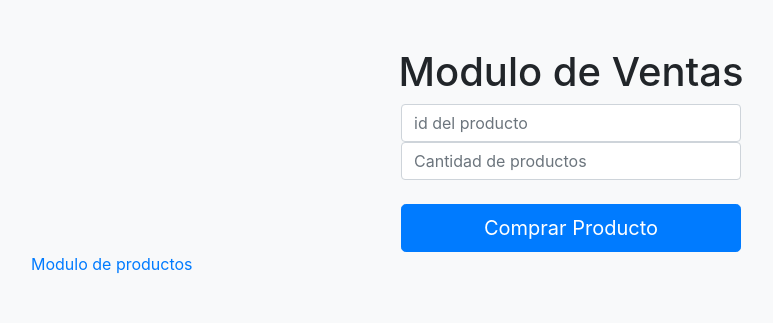
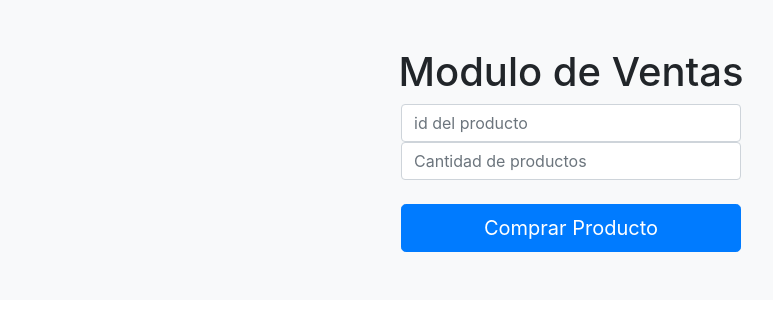
Before and after one commit to eduvinTrigos/pr_konectta, a CodeIgniter app: page /prueba_conecta/Init/ventas in a window 1280 px wide. Shown: the top 323 px of the page, without its empty margins (69-842 px from the left). Run offline with CodeIgniter, Linux system fonts and the light colour scheme; some libraries are stand-ins or nearby versions.

Commit message:
Update ventas.php

```diff
--- a/application/views/ventas.php
+++ b/application/views/ventas.php
@@ -18,9 +18,7 @@
             <button class="btn btn-lg btn-primary btn-block" type="submit" id="compra">Comprar Producto</button>
 
         </div>
-        <div class="col-md-12 col-lg-12 col-xs-12">
-            <a href="Init/index">Modulo de productos</a>
-        </div>
+
 
 
     </div>
```
